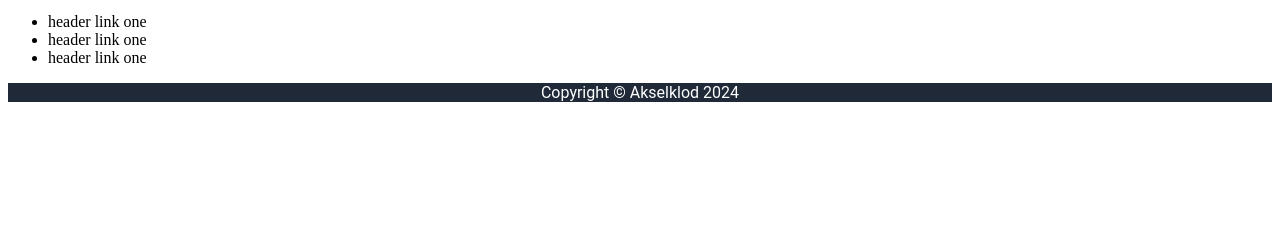
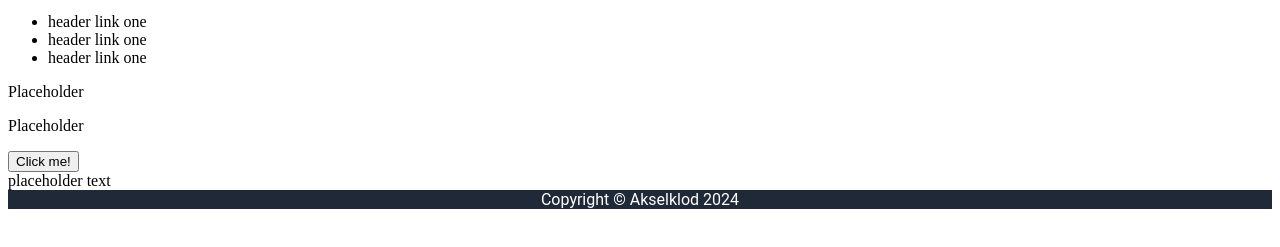
Before and after one commit to axelklaudedelgado/odin-landing-page-practice, a plain HTML site: page index.html in a window 1280 px wide. Shown: the part 29-276 px from the top of the page. Drawn offline with Linux system fonts and the light colour scheme.

Commit message:
Add placeholder content for hero

```diff
--- a/index.html
+++ b/index.html
@@ -20,6 +20,16 @@
             </div>
         </div>
 
+        <div class="hero">
+            <div class="hero-content">
+                <p>Placeholder</p>
+                <p>Placeholder</p>
+                <button>Click me!</button>
+            </div>
+
+            <div>placeholder text</div>
+        </div>
+
     </div>
 
     <div class="information"">
```
